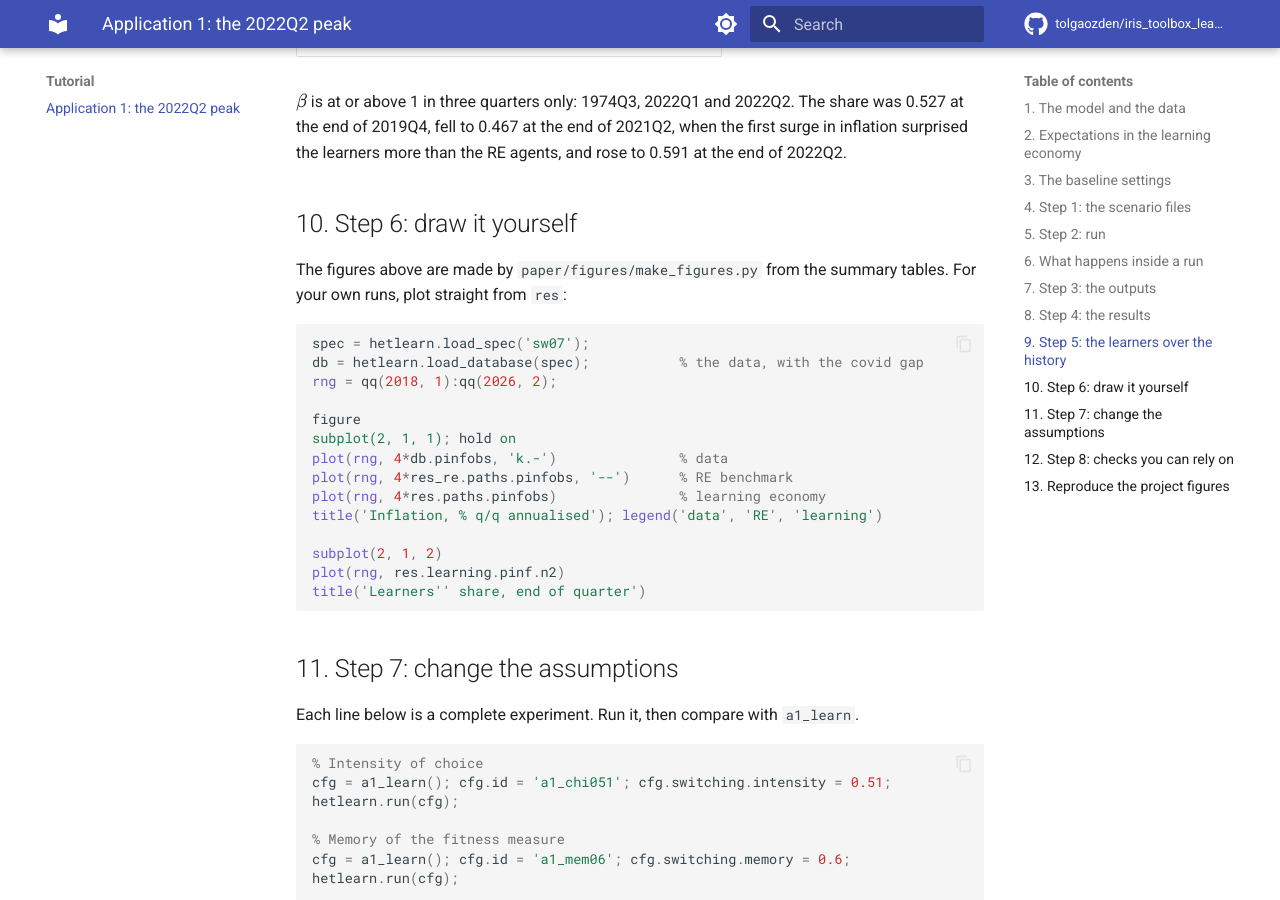
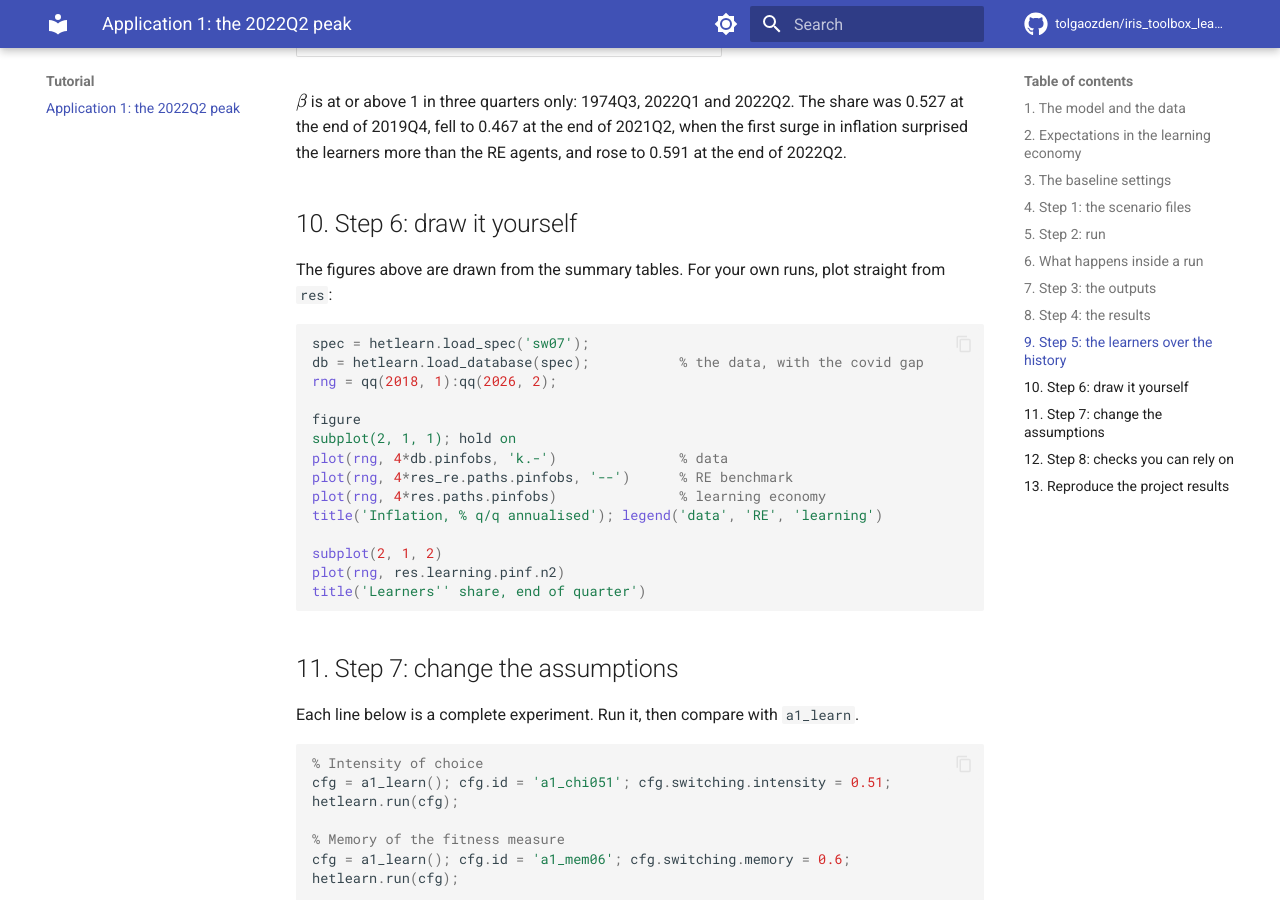
Before and after one commit to HetLearn/iris_toolbox_learning, an MkDocs documentation site: the page built from docs_site/tutorial/application-1.md, in a window 1280 px wide and 900 px high, scrolled down 8875 px. Built offline with MkDocs 1.6.1 and Material for MkDocs 9.7.7, drawn with Linux system fonts in a browser that asks for light colours; comment, search, counter and statistics services are not loaded; some of the changed text lies outside the part shown.

Commit message:
Application 1 tutorial: reproduce the results from the summary tables (docs_site/tutorial/application-1.md)
Drops the references to the paper figure folder and its builder.

````diff
--- a/docs_site/tutorial/application-1.md
+++ b/docs_site/tutorial/application-1.md
@@ -2,8 +2,7 @@
 
 This is the main tutorial. It takes one question through the whole toolbox: the scenario
 files, the run, what happens inside it, the output files, and the results with the figures
-and numbers of the project's baseline (results of 2026-10-21, `results/summary_v3/` and
-`paper/figures/`).
+and numbers of the project's baseline (results of 2026-10-21, `results/summary_v3/`).
 
 **The question.** US inflation (GDP deflator) peaked in 2022Q2 at 8.9% annualised. Suppose
 that from that quarter on no further shocks hit the economy. How fast does inflation come
@@ -316,8 +315,8 @@ inflation surprised the learners more than the RE agents, and rose to 0.591 at t
 
 ## 10. Step 6: draw it yourself
 
-The figures above are made by `paper/figures/make_figures.py` from the summary tables. For
-your own runs, plot straight from `res`:
+The figures above are drawn from the summary tables. For your own runs, plot straight from
+`res`:
 
 ```matlab
 spec = hetlearn.load_spec('sw07');
@@ -406,7 +405,7 @@ The summary script `results/summary_v3/build_summary_v3.m` checks the Applicatio
   computed at the end of the quarter before, \(n_{2,model}(t) = n_2(t-1)\): no kept shares.
 - **C8.** Every run completed; the facility acted in no Application 1 run.
 
-## 13. Reproduce the project figures
+## 13. Reproduce the project results
 
 ```matlab
 run_applications('all')                         % every group; about 3 hours, mostly the evaluation
@@ -414,7 +413,6 @@ run('results/summary_v3/build_summary_v3.m')    % summary tables and checks, abo
 ```
 
 ```powershell
-python paper/figures/make_figures.py            # figures and LaTeX tables, about 8 seconds
 python reports/build_report_v3.py               # HTML report, about 10 seconds
 ```
 
````
